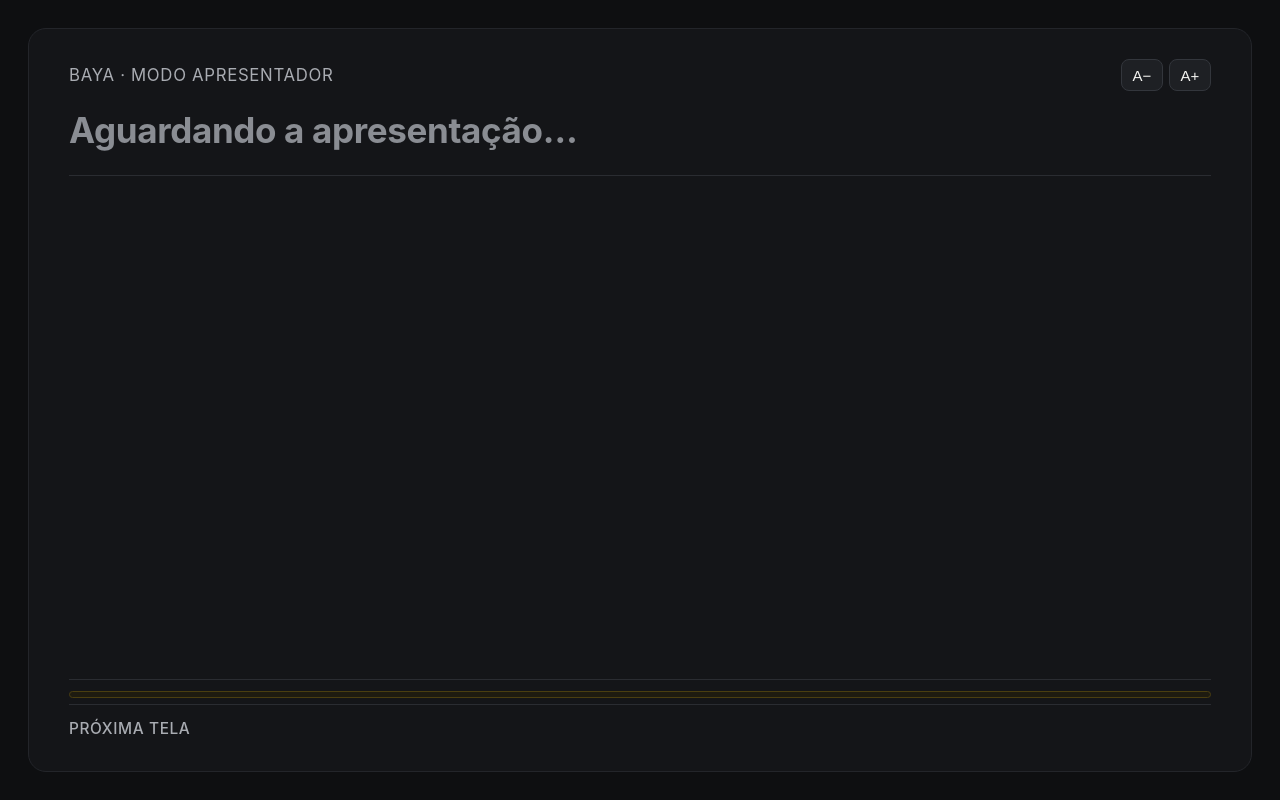
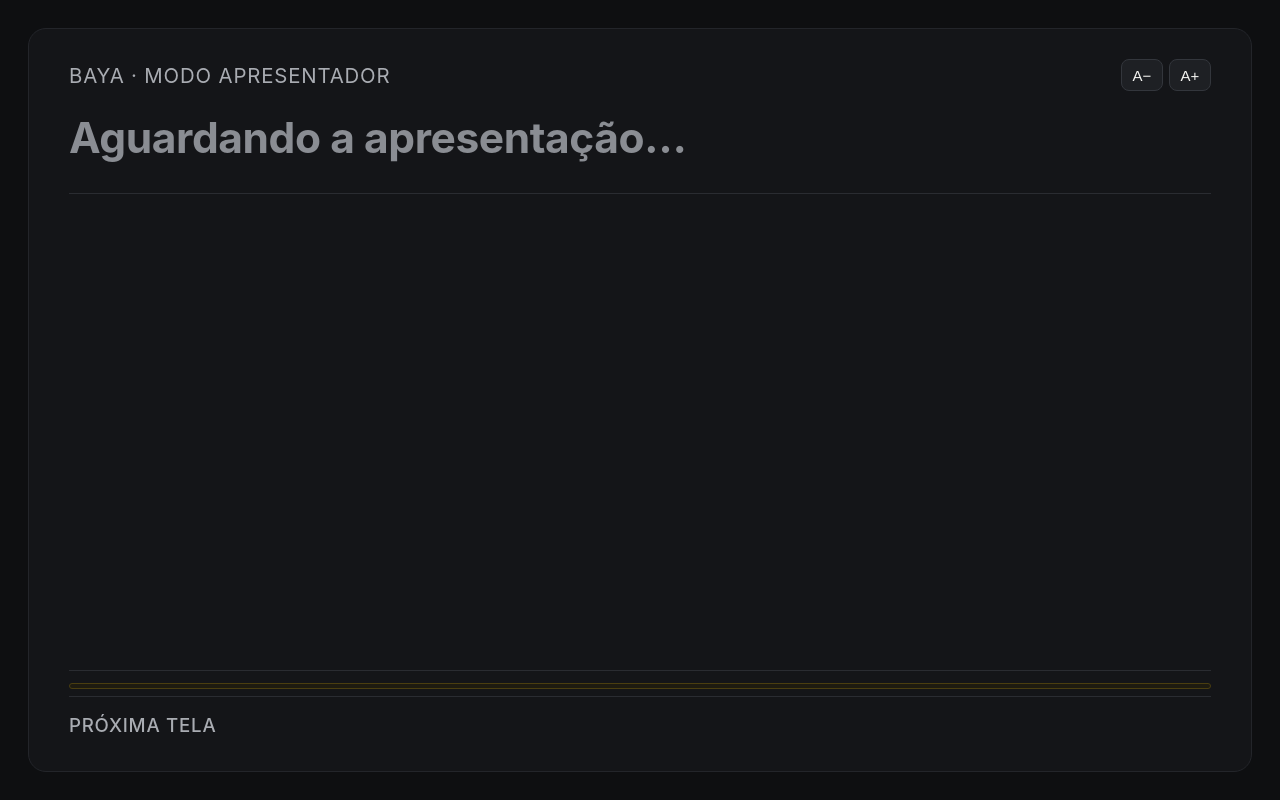
Before and after one commit to fernandacaroline-soma/baya-id, a plain HTML site: page apresentador.html in a window 1280 px wide. Drawn offline with Linux system fonts and the light colour scheme.

Commit message:
Add files via upload

```diff
--- a/apresentador.html
+++ b/apresentador.html
@@ -6,7 +6,7 @@ body{padding:28px}.card{height:100%;display:flex;flex-direction:column;backgroun
 #cnt{color:#C9CCD1;font-variant-numeric:tabular-nums;font-size:calc(var(--fs)*.62)}
 h1{font-size:calc(var(--fs)*1.25);line-height:1.2;font-weight:700;margin:.5em 0 .7em;letter-spacing:-.01em}
 hr{border:0;border-top:1px solid #2A2C31;margin:0}
-main{flex:1;overflow:auto;padding:.9em 0 .6em}
+main{flex:1;overflow:hidden;padding:.9em 0 .6em;min-height:0}
 .pre{color:#C9CCD1;font-size:calc(var(--fs)*.78);line-height:1.45;margin:0 0 1em;padding:.6em .9em;border-left:3px solid #FEC204;background:#1A1B1F;border-radius:6px}
 ul{margin:0;padding:0;list-style:none;font-size:var(--fs);line-height:1.55}li{margin:0 0 1.15em;padding-left:1.05em;position:relative}li+li{padding-top:1.15em;border-top:1px solid #23252A}li+li:before{top:1.15em}.acao{font-style:italic;color:#A9ACB2}li:before{content:'•';position:absolute;left:0;color:#F4F4F1}li b{font-weight:700;color:#FFFFFF}
 .lab{font-size:calc(var(--fs)*.55);font-weight:700;letter-spacing:.04em;text-transform:uppercase;margin:.9em 0 .45em}.gk .lab{color:#FEC204}.nx .lab{color:#A9ACB2;font-weight:500}
@@ -22,13 +22,16 @@ function render(w,s){const d=w.document;if(!d.getElementById('ti'))return;const
  d.getElementById('ti').innerHTML=s.b?s.t:esc(s.t||'Tela sem título');
  let h='';if(s.pre)h+='<p class="pre"><b>Transição do ato:</b> '+s.pre+'</p>';
  h+=s.b?'<ul>'+s.b.map(x=>'<li>'+x+'</li>').join('')+'</ul>':'<p class="empty">Sem roteiro para esta tela.</p>';
- if(s.h)h+='<div class="gk"><div class="lab">Gancho → próxima tela</div><p>'+s.h+'</p></div>';d.getElementById('bd').innerHTML=h;d.getElementById('bd').scrollTop=0;
+ if(s.h)h+='<div class="gk"><div class="lab">Gancho → próxima tela</div><p>'+s.h+'</p></div>';d.getElementById('bd').innerHTML=h;d.getElementById('bd').scrollTop=0;if(typeof fit==='function')fit();
  d.getElementById('gk').style.display='none';d.getElementById('gkhr').style.display='none';
  const nt=s.next?String(s.next.t):'Fim do roteiro';d.getElementById('nx').innerHTML=s.next?nt:esc(nt);
  const tmp=d.createElement('div');tmp.innerHTML=s.t||'';d.title=(s.num?s.num+' · ':'')+(tmp.textContent||'Baya')+' · Apresentador'}
 
-let fs=28;try{fs=+localStorage.getItem('bayaPresFs2')||28}catch(e){}
-const d=document;const ap=()=>{d.documentElement.style.setProperty('--fs',fs+'px');try{localStorage.setItem('bayaPresFs2',fs)}catch(e){}};ap();
+let fs=34;try{fs=+localStorage.getItem('bayaPresFs3')||34}catch(e){}
+const d=document;
+function fit(){const R=d.documentElement,bd=d.getElementById('bd');const ok=v=>{R.style.setProperty('--fs',v+'px');return bd.scrollHeight<=bd.clientHeight+1&&d.body.scrollHeight<=innerHeight+1};
+ if(ok(fs))return;let lo=12,hi=fs;for(let i=0;i<9;i++){const m=(lo+hi)/2;if(ok(m))lo=m;else hi=m}R.style.setProperty('--fs',lo.toFixed(1)+'px')}
+const ap=()=>{try{localStorage.setItem('bayaPresFs3',fs)}catch(e){}fit()};addEventListener('resize',fit);ap();
 d.getElementById('up').onclick=()=>{fs=Math.min(48,fs+2);ap()};d.getElementById('dn').onclick=()=>{fs=Math.max(16,fs-2);ap()};
 d.addEventListener('keydown',e=>{if(e.key==='+'||e.key==='='){fs=Math.min(48,fs+2);ap()}else if(e.key==='-'||e.key==='_'){fs=Math.max(16,fs-2);ap()}});
 function show(st){if(!st)return;const n=NOTES[st.key];const s={act:n?n.act:st.act,num:st.num,total:st.total,t:n?n.t:st.t,b:n?n.b:null,h:n?n.h:'',pre:n?n.pre:''};
```
